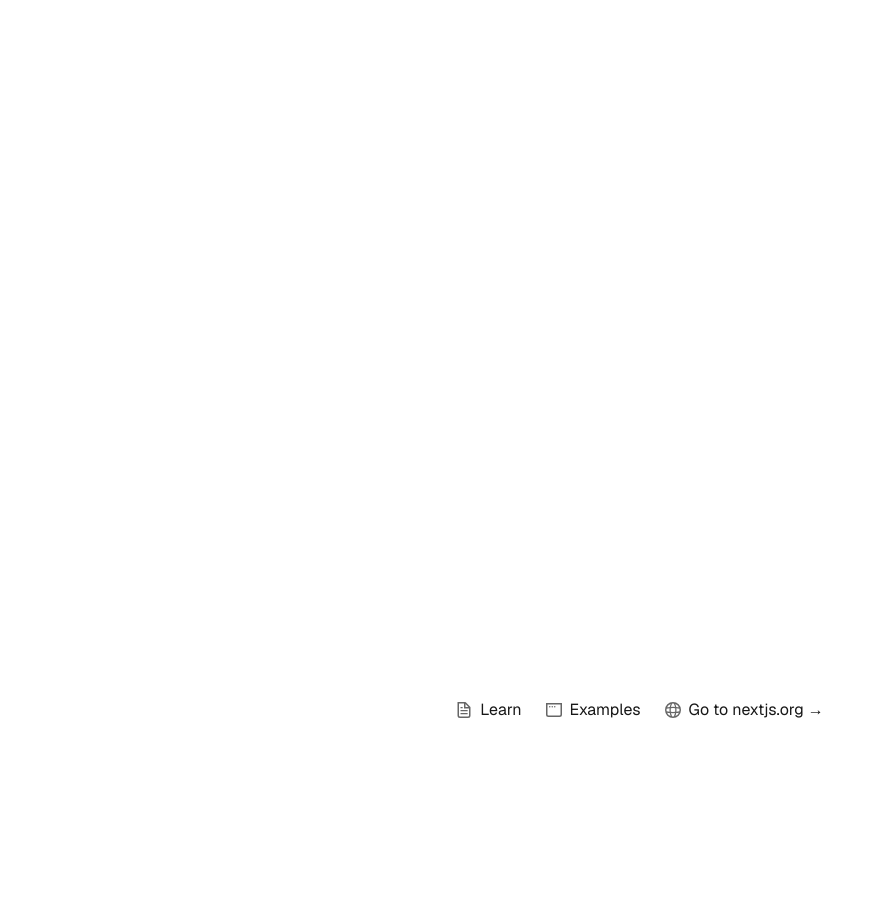
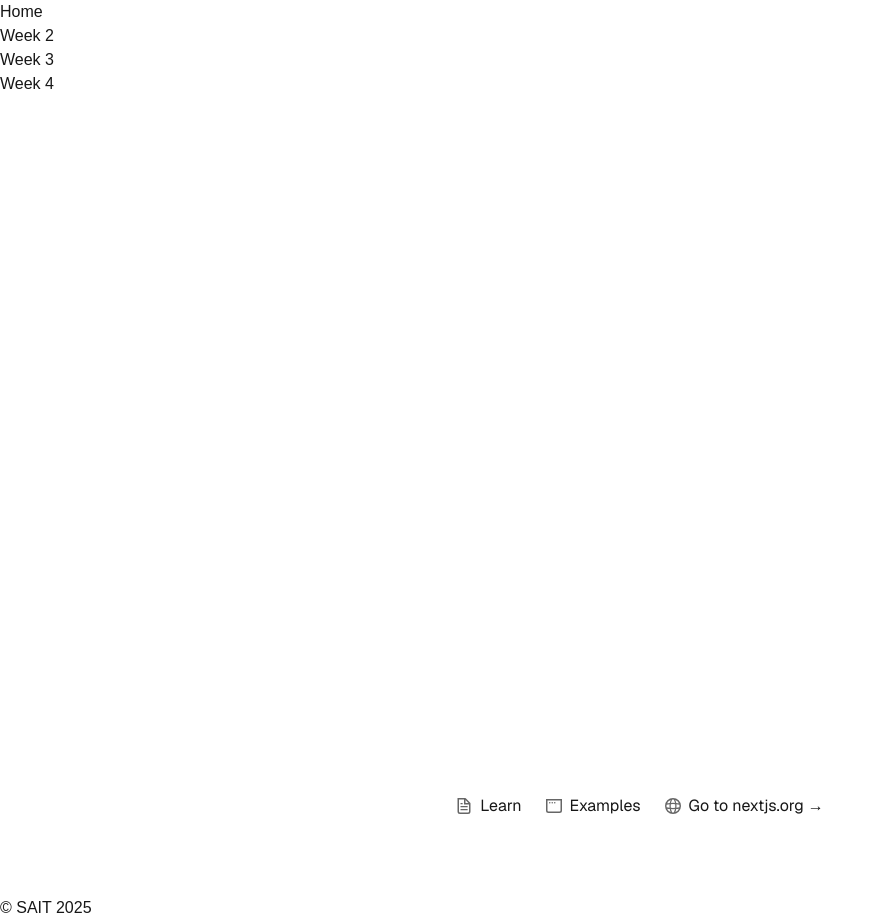
Before and after one commit to louielynmata/cprg-306-demo-site, a Next.js app: page / in a window 1280 px wide. Shown: the whole page, without its empty margins (0-883 px from the left). Before the commit the page ends 800 px from the top, so only its background shows below. Built offline with nearby package versions, Linux system fonts and the light colour scheme.

Commit message:
apply site level components

```diff
--- a/app/layout.js
+++ b/app/layout.js
@@ -1,5 +1,7 @@
 import { Geist, Geist_Mono } from "next/font/google";
 import "./globals.css";
+import SiteHeader from "./components/SiteHeader";
+import SiteFooter from "./components/SiteFooter";
 
 const geistSans = Geist({
   variable: "--font-geist-sans",
@@ -22,7 +24,9 @@ export default function RootLayout({ children }) {
       <body
         className={`${geistSans.variable} ${geistMono.variable} antialiased`}
       >
+        <SiteHeader />
         {children}
+        <SiteFooter />
       </body>
     </html>
   );
```
